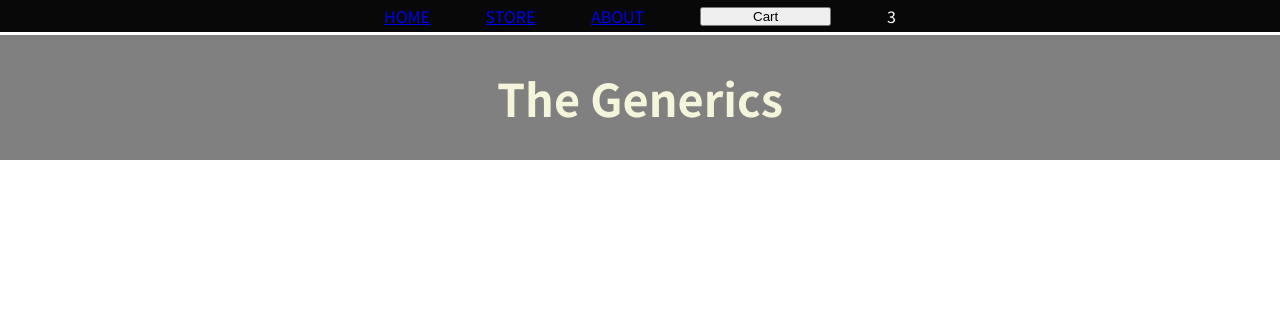
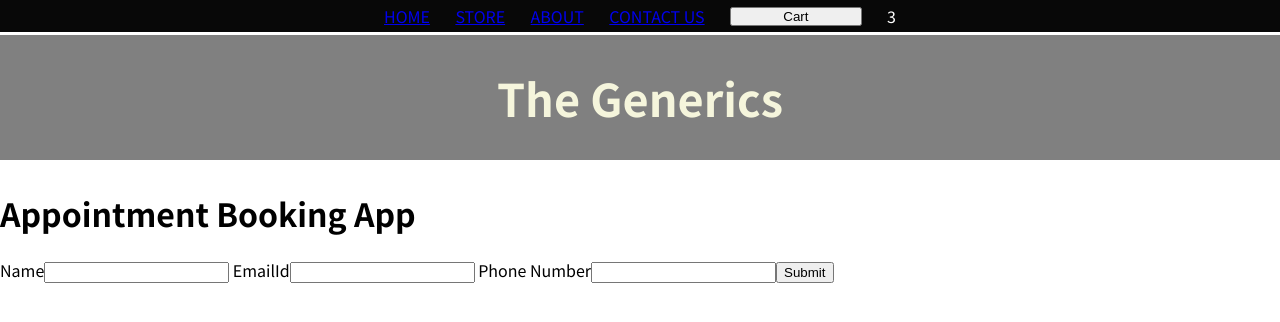
Before and after one commit to Ayushi216/Ecommerce-Website, a React (Create React App) app: page /contact_us in a window 1280 px wide. Shown: the top 322 px of the page. Built offline with nearby package versions, Linux system fonts and the light colour scheme.

Commit message:
added contact features

```diff
--- a/src/App.js
+++ b/src/App.js
@@ -7,6 +7,7 @@
 import About from "./components/About/About";
 import CartProvider from "./store/CartProvider";
 import Home from "./components/Homee/Home";
+import Contact from "./components/Contact/contact";
 
 function App() {
   const [cartisShown, setCartIsShown] = useState(false);
@@ -35,6 +36,10 @@
         <Route path="/home">
           <Home />
         </Route>
+
+        <Route path="/contact_us">
+          <Contact />
+        </Route>
       </main>
     </CartProvider>
   );
--- /dev/null
+++ b/src/components/Contact/contact.js
@@ -0,0 +1,47 @@
+import React, { Fragment, useRef } from "react";
+
+const Contact = (props) => {
+    const usernameRef = useRef('');
+  const phoneRef = useRef('');
+  const emailRef = useRef('');
+    async function submitHandler (event) {
+        event.preventDefault();
+        const contact = {
+            name: usernameRef.current.value,
+            email: emailRef.current.value,
+            phone: phoneRef.current.value,
+        }
+        console.log(contact)
+
+        const response = await fetch(
+            "https://react-http-1fb1e-default-rtdb.firebaseio.com/contact.json",
+            {
+              method: "POST",
+              body: JSON.stringify(contact),
+              headers: {
+                "Content-type": "application/json",
+              },
+            }
+          );
+          const data = await response.json();
+          console.log(data);
+
+    }
+
+  return (
+    <Fragment>
+      <h1>Appointment Booking App</h1>
+      <form onSubmit={submitHandler}>
+        <label> Name</label>
+        <input id="username" type="text" name="username" ref={usernameRef} required />
+        <label> EmailId</label>
+        <input id="email" type="email" name="emailId" ref={emailRef} required />
+        <label> Phone Number</label>
+        <input id="phonenumber" type="tel" name="phonenumber" ref={phoneRef}/>
+        <button>Submit</button>
+      </form>
+    </Fragment>
+  );
+};
+
+export default Contact;
--- a/src/components/Layout/Header.js
+++ b/src/components/Layout/Header.js
@@ -10,6 +10,7 @@
         <NavLink to ="/home"><span>HOME</span></NavLink>
         <NavLink to ="/store"><span>STORE</span></NavLink>
         <NavLink to ="/about"><span>ABOUT</span></NavLink>
+        <NavLink to ="/contact_us"><span>CONTACT US</span></NavLink>
 
 
         <button className={classes.button} onClick={props.onShowCart}> Cart </button>
--- a/src/store/CartProvider.js
+++ b/src/store/CartProvider.js
@@ -8,9 +8,10 @@
 
     const addItemToCartHandler = (item) => {
         setItems([...items, item]);
+        console.log(item)
     }
     const cartContext = {
-        item: [],
+        item: items,
         totalAmount: 0,
         addItem: addItemToCartHandler,
     }
```
Also changed, not shown: 1 other file (tests, documents, lock files or other folders).
